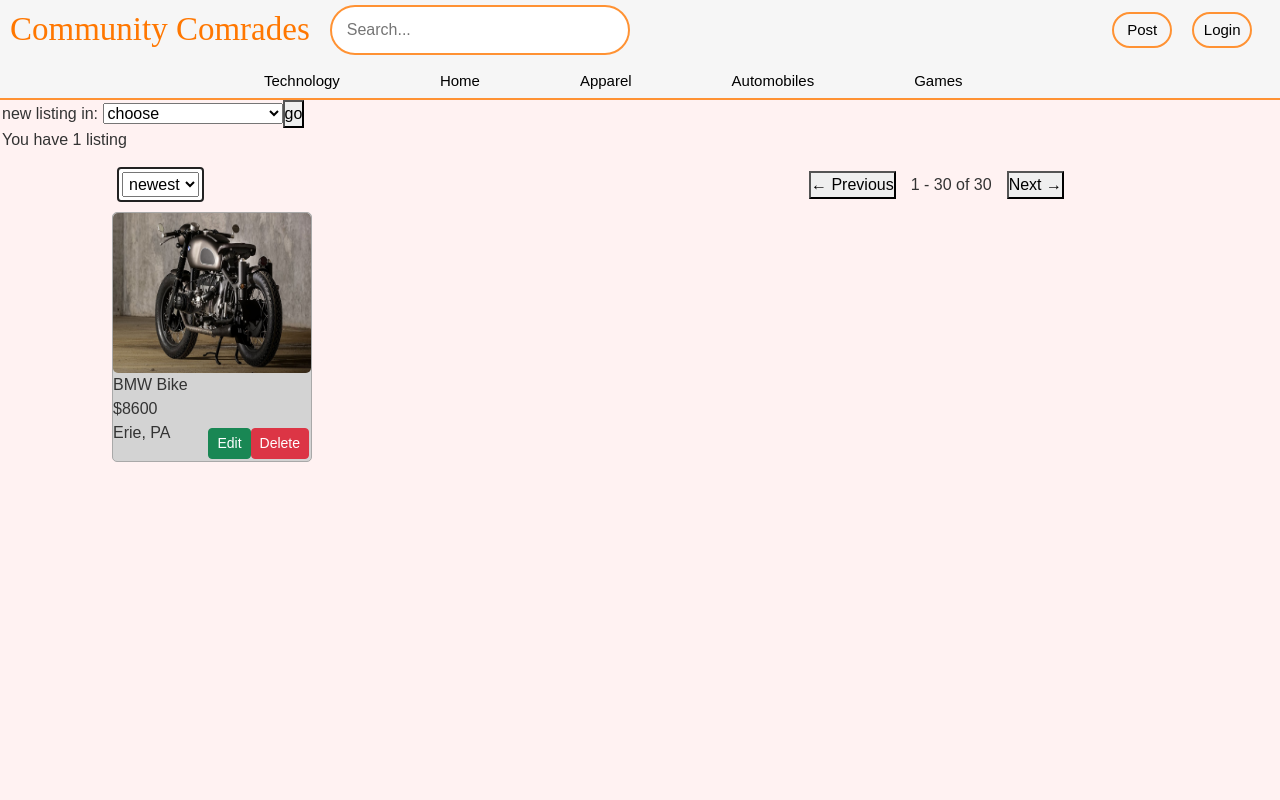
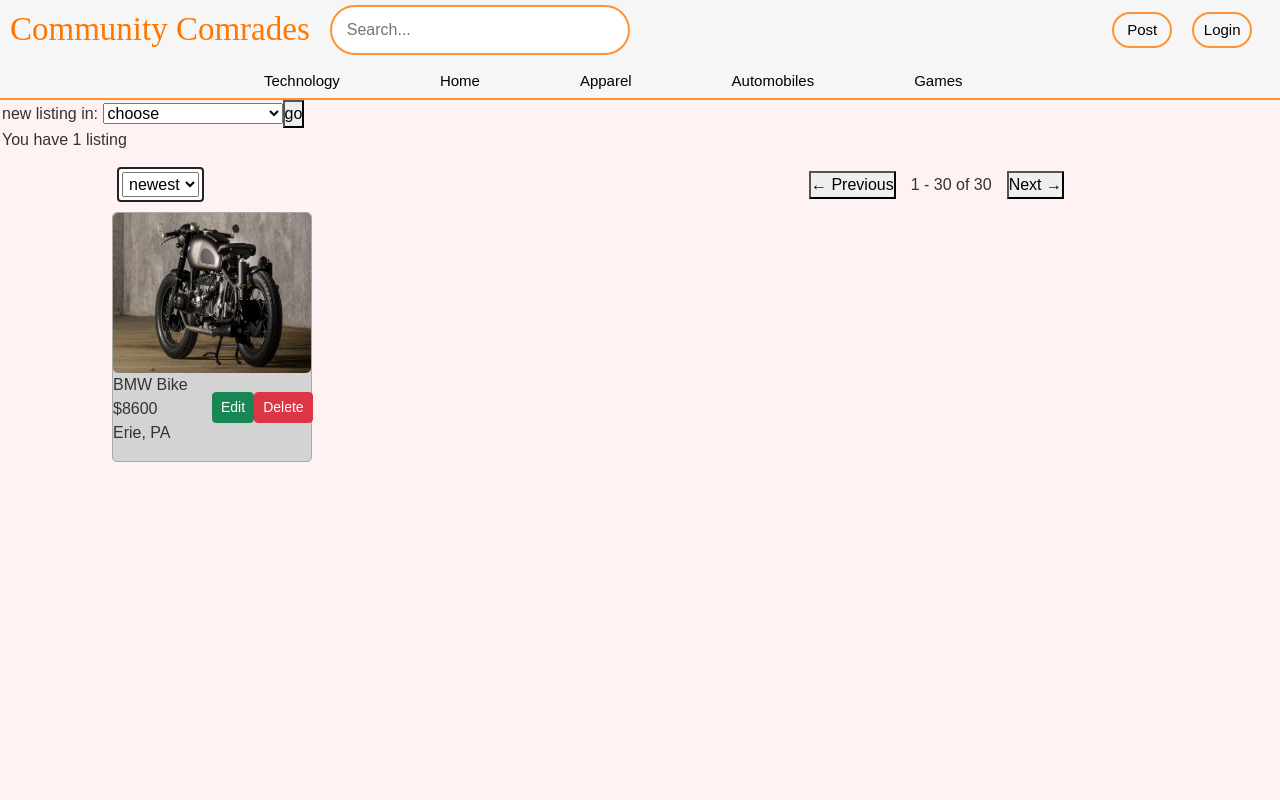
Before and after one commit to MilesHoffman/cc465proj-REACT, a React (Vite) app: page /profile in a window 1280 px wide. Shown: the top 800 px of the page. Built offline with nearby package versions, Linux system fonts and the light colour scheme.

Commit message:
made filtered data send to api/sendListing

```diff
--- a/src/components/card.jsx
+++ b/src/components/card.jsx
@@ -21,6 +21,25 @@ function CardInformation({productName, location, price}) {
         </div>
     );
 }
+
+function CardSave() {
+
+    const handleSave = () => {
+
+
+
+
+    }
+
+    return(
+     <div>
+         <button  type="button" className="btn btn-success btn-sm">
+             Save
+         </button>
+     </div>
+    )
+
+}
 function CardContainer({productName, price, location, productImage, description}) {
     const navigate = useNavigate();
     const handleClick = () => {
@@ -36,6 +55,7 @@ function CardContainer({productName, price, location, productImage, description}
               <CardInformation productName={productName}
                                price={price}
                                location={location} />
+                <CardSave/>
             </div>
     );
 }
--- a/src/components/cardProfile.jsx
+++ b/src/components/cardProfile.jsx
@@ -2,11 +2,18 @@ import React, {useEffect, useState} from "react";
 import './../styles/cardProfile.css'
 import {useNavigate, Link} from "react-router-dom";
 import 'bootstrap/dist/css/bootstrap.min.css'
+import {useRef} from "react";
+
+function CardPicture({productImage}) {
+
+    const handleListing = () => {
 
 
-function CardPicture({productImage}) {
+    }
+
     return (
         <img
+            onClick={handleListing}
             src={productImage}
             alt="Uploaded"
             className="card-img" />
@@ -27,33 +34,43 @@ function CardInformation({productName, location, price}) {
 
 
 //this will hold the edit and delete options on card profile
-function CardProfileEditDelete() {
+function CardProfileEditDelete({ handleEdit }) {
+    const navigate = useNavigate();
+    const [del, setDel] = useState(false);
+    const editButtonRef = useRef();
 
-    const [edit, setEdit] = useState(false);
-    const [del , setDel] = useState(false);
-    const handleEdit = () =>{
-
-        setEdit(!edit)
-        console.log(edit)
-
-    }
-
-    const handleDelete = () =>{
-
-        setDel(!del)
-        console.log(del)
-    }
+    const handleEditClick = () => {
+        setDel(!del);
+        console.log(del);
+        handleEdit();
+    };
 
     useEffect(() => {
+        const handleClickOutside = (event) => {
+            // Check if the click is outside the edit button
+            if (editButtonRef.current && !editButtonRef.current.contains(event.target)) {
+                setDel(false);
+            }
+        };
 
-    }, [edit]);
+        // Add event listener to handle clicks outside the edit button
+        document.addEventListener("mousedown", handleClickOutside);
 
+        // Clean up the event listener on component unmount
+        return () => {
+            document.removeEventListener("mousedown", handleClickOutside);
+        };
+    }, []);
 
-    return(
-      <div className="editdelete-container">
-          <button onClick={handleEdit} type="button" className="btn btn-success btn-sm">Edit</button>
-          <button onClick={handleDelete} type="button" className="btn btn-danger btn-sm">Delete</button>
-      </div>
+    return (
+        <div className="editdelete-container">
+            <button ref={editButtonRef} onClick={handleEditClick} type="button" className="btn btn-success btn-sm">
+                Edit
+            </button>
+            <button onClick={() => setDel(!del)} type="button" className="btn btn-danger btn-sm">
+                Delete
+            </button>
+        </div>
     );
 }
 
@@ -68,14 +85,29 @@ function CardProfileContainer({productName, price, location, productImage, descr
         });
     };
 
+    const handleEditClick = () => {
+        navigate(`/editListingPage`, {
+            state:{productName,price,location,productImage,description}
+
+        });
+
+
+    };
+
     return (
-        <div className="card-container" onClick={handleClick}>
-            <CardPicture productImage={productImage} />
 
-            <CardInformation productName={productName}
+        <div>
+            <div className="card-container" onClick={handleClick}>
+                <CardPicture productImage={productImage}  />
+
+                <CardInformation productName={productName}
                              price={price}
                              location={location} />
-            <CardProfileEditDelete/>
+
+            </div>
+            <div className="button-profile-container">
+                <CardProfileEditDelete handleEdit={handleEditClick}/>
+            </div>
         </div>
     );
 }
--- a/src/server.cjs
+++ b/src/server.cjs
@@ -89,6 +89,9 @@ app.post('/api/sendListing', async (req, res) =>{
 
 
 
+
+
+
 // This will get the request to create a new listing.
 app.post('/api/createListing', (req, res) => {
 
--- a/src/styles/cardProfile.css
+++ b/src/styles/cardProfile.css
@@ -15,10 +15,10 @@
 }
 
 .editdelete-container{
-    margin-right:2px;
-    text-align: right;
-    position:relative;
-    bottom: 17px;
+    margin-right: 2px;
+    position: relative;
+    bottom: 70px;
+    left: 100px;
     z-index: 9999;
 }
 
```
